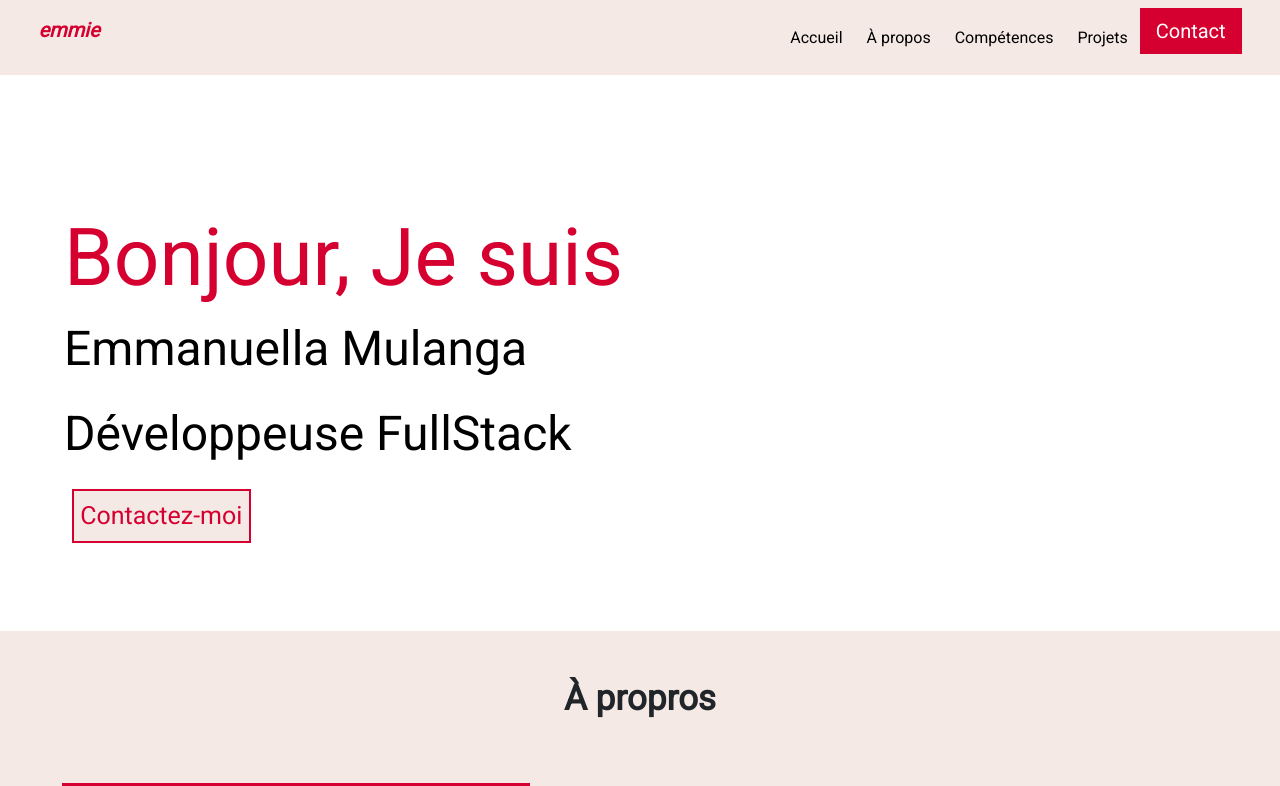
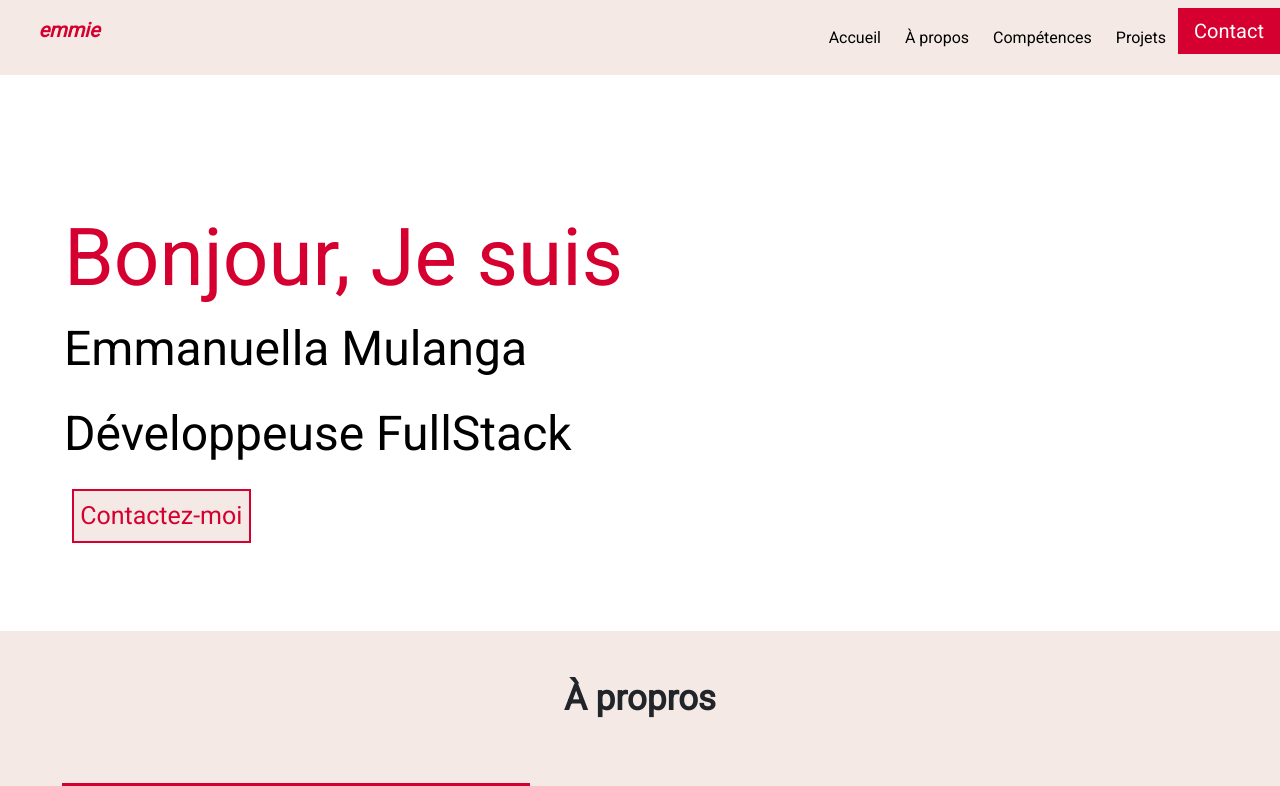
Before and after one commit to emmie125/portfolioVueJs, a Vue app: page / in a window 1280 px wide. Shown: the top 786 px of the page. Built offline with nearby package versions, Linux system fonts and the light colour scheme; some icons are missing.

Commit message:
style: add a margin in a header

```diff
--- a/src/components/Header.vue
+++ b/src/components/Header.vue
@@ -16,7 +16,7 @@
       </template>
     </b-navbar-toggle>
 
-    <b-collapse id="navbar-toggle-collapse" is-nav class="navbar__toggle">
+    <b-collapse id="navbar-toggle-collapse" is-nav class="navbar__menu">
       <b-navbar-nav class="ml-auto header__navbar-color" >
        <b-nav-item class="m-1"><b-link :to="{ name:'home'}"
        v-scroll-to="{
@@ -101,5 +101,8 @@ export default ({
       &__toggle{
            margin-right: 3%;
         }
+      &__menu{
+        padding-left: 13px;
+      }
     }}
 </style>
```
